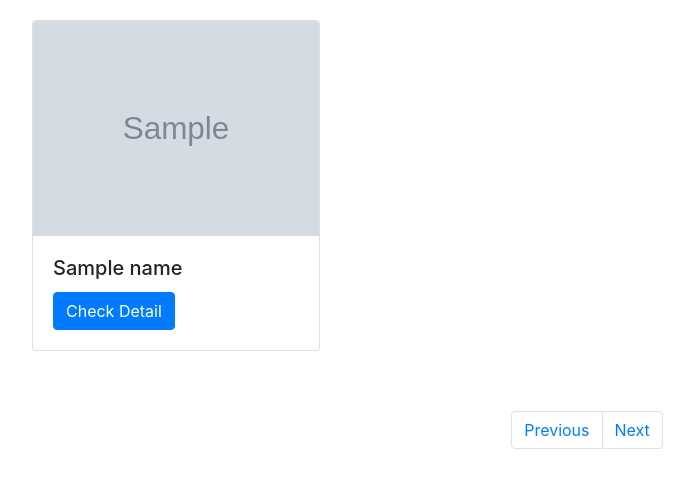
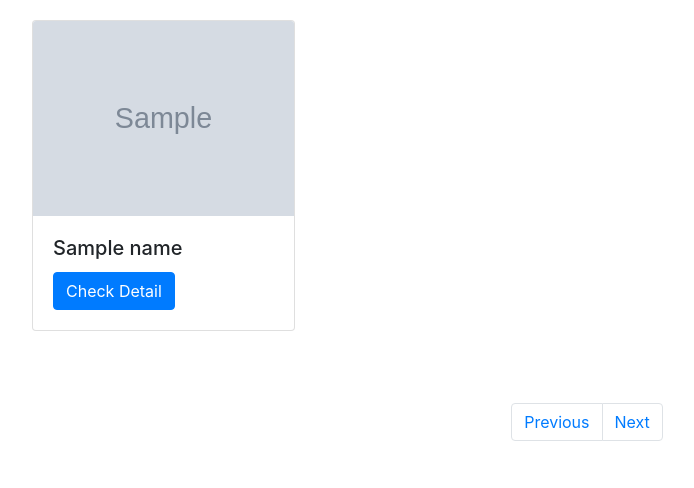
Before and after one commit to yopming/Nelp, a Flask app: template app/templates/list.html in a window 1280 px wide. Shown: the part 56-544 px from the top of the page, without its empty margins (53-747 px from the left). Run offline with Flask 2, Linux system fonts and the light colour scheme; the template is opened without the code that fills it: most values are stand-ins (such as "Sample title", 1, 10 or a date in 2020); grey boxes marked "Sample" are stand-in pictures; some libraries are stand-ins or nearby versions.

Commit message:
list style change

```diff
--- a/app/static/assets/style.css
+++ b/app/static/assets/style.css
@@ -27,3 +27,7 @@
 #nelp-main .nelp-detail .comments {
     margin-top: 50px;
 }
+
+.card-columns {
+    column-count: 4;
+}
--- a/app/templates/list.html
+++ b/app/templates/list.html
@@ -5,13 +5,15 @@
 <div class="nelp-list">
 
     <div class="lists">
-        <div class="card" style="width: 18rem;">
+        <div class="card-columns">
             {% for id in id_list %}
-                <img class="card-img-top" src="{{icon_list[loop.index-1]}}" alt="Card image cap">
-                <div class="card-body">
-                    <h5 class="card-title">{{name_list[loop.index-1]}}</h5>
-                    <a href="#" class="btn btn-primary">Check Detail</a>
-                </div>
+            <div class="card">
+                    <img class="card-img-top" src="{{icon_list[loop.index-1]}}" alt="Card image cap">
+                    <div class="card-body">
+                        <h5 class="card-title">{{name_list[loop.index-1]}}</h5>
+                        <a href="#" class="btn btn-primary">Check Detail</a>
+                    </div>
+            </div>
             {% endfor %}
         </div>
     </div>
```
